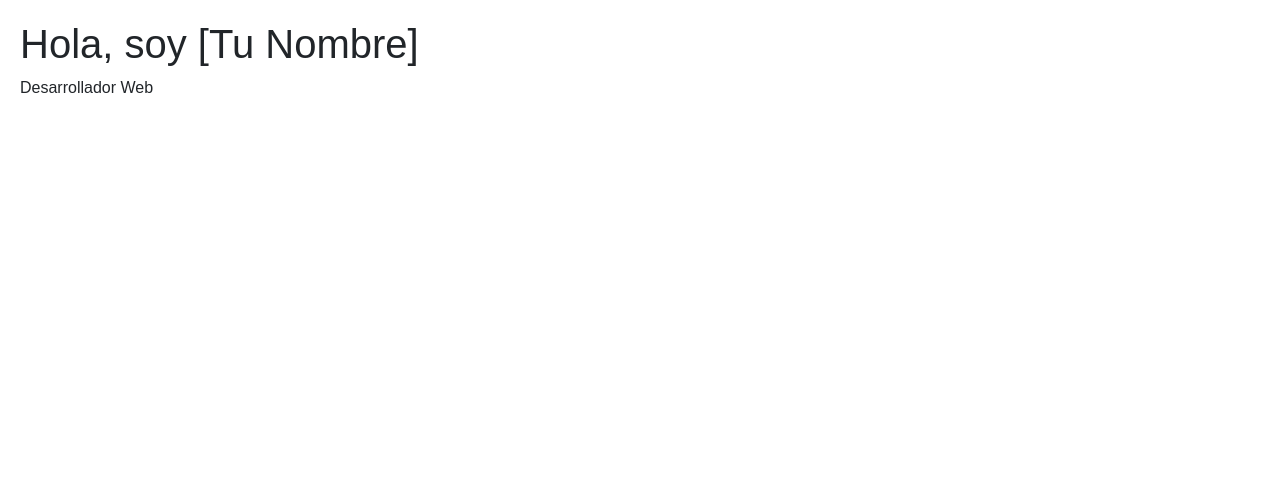
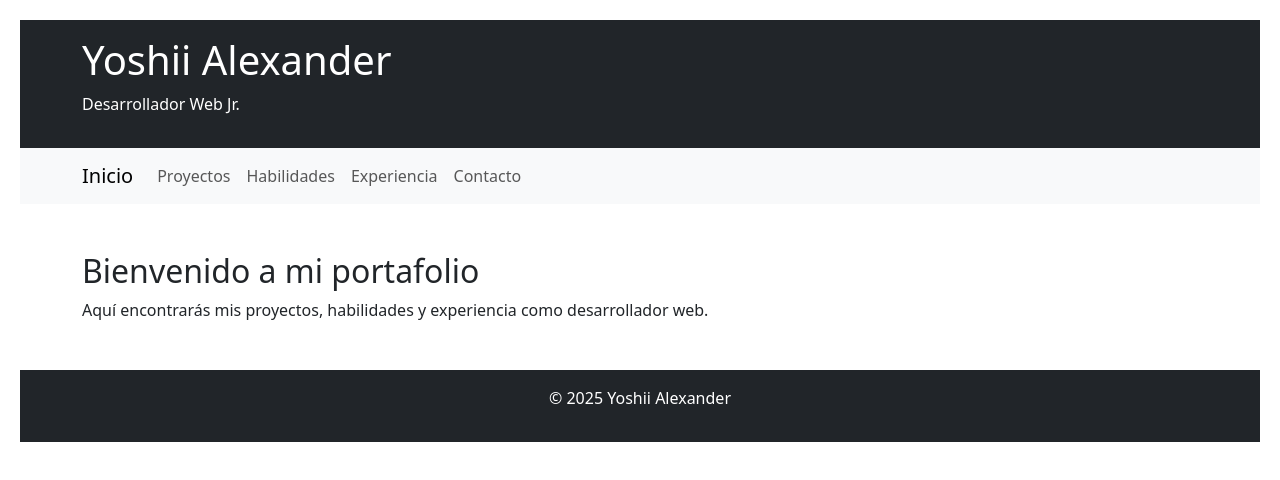
Before and after one commit to YoshiiAlexander/portafolio-web, a plain HTML site: page index.html in a window 1280 px wide. Drawn offline with nearby package versions, Linux system fonts and the light colour scheme.

Commit message:
Update index.html

```diff
--- a/index.html
+++ b/index.html
@@ -1,19 +1,48 @@
-<link rel="stylesheet" href="css/reset.css">
-<link rel="stylesheet" href="css/estilos.css">
-
 <!DOCTYPE html>
 <html lang="es">
 <head>
-    <link href="https://cdn.jsdelivr.net/npm/bootstrap@5.3.3/dist/css/bootstrap.min.css" rel="stylesheet">
-
-    <meta charset="UTF-8">
-    <title>Mi Portafolio</title>
-    <link rel="stylesheet" href="css/estilos.css">
+  <meta charset="UTF-8">
+  <meta name="viewport" content="width=device-width, initial-scale=1.0">
+  <title>Portafolio - Inicio</title>
+  <link rel="stylesheet" href="css/reset.css">
+  <link rel="stylesheet" href="css/estilos.css">
+  <link href="https://cdn.jsdelivr.net/npm/bootstrap@5.3.3/dist/css/bootstrap.min.css" rel="stylesheet">
 </head>
 <body>
-    <header>
-        <h1>Hola, soy [Tu Nombre]</h1>
-        <p>Desarrollador Web</p>
-    </header>
+
+  <header class="bg-dark text-white p-3">
+    <div class="container">
+      <h1>Yoshii Alexander</h1>
+      <p>Desarrollador Web Jr.</p>
+    </div>
+  </header>
+
+  <nav class="navbar navbar-expand-lg navbar-light bg-light">
+    <div class="container">
+      <a class="navbar-brand" href="index.html">Inicio</a>
+      <button class="navbar-toggler" type="button" data-bs-toggle="collapse" data-bs-target="#navbarNav">
+        <span class="navbar-toggler-icon"></span>
+      </button>
+      <div class="collapse navbar-collapse" id="navbarNav">
+        <ul class="navbar-nav">
+          <li class="nav-item"><a class="nav-link" href="proyectos.html">Proyectos</a></li>
+          <li class="nav-item"><a class="nav-link" href="habilidades.html">Habilidades</a></li>
+          <li class="nav-item"><a class="nav-link" href="experiencia.html">Experiencia</a></li>
+          <li class="nav-item"><a class="nav-link" href="contacto.html">Contacto</a></li>
+        </ul>
+      </div>
+    </div>
+  </nav>
+
+  <main class="container mt-5">
+    <h2>Bienvenido a mi portafolio</h2>
+    <p>Aquí encontrarás mis proyectos, habilidades y experiencia como desarrollador web.</p>
+  </main>
+
+  <footer class="bg-dark text-white text-center p-3 mt-5">
+    <p>&copy; 2025 Yoshii Alexander</p>
+  </footer>
+
+  <script src="https://cdn.jsdelivr.net/npm/bootstrap@5.3.3/dist/js/bootstrap.bundle.min.js"></script>
 </body>
 </html>
```
